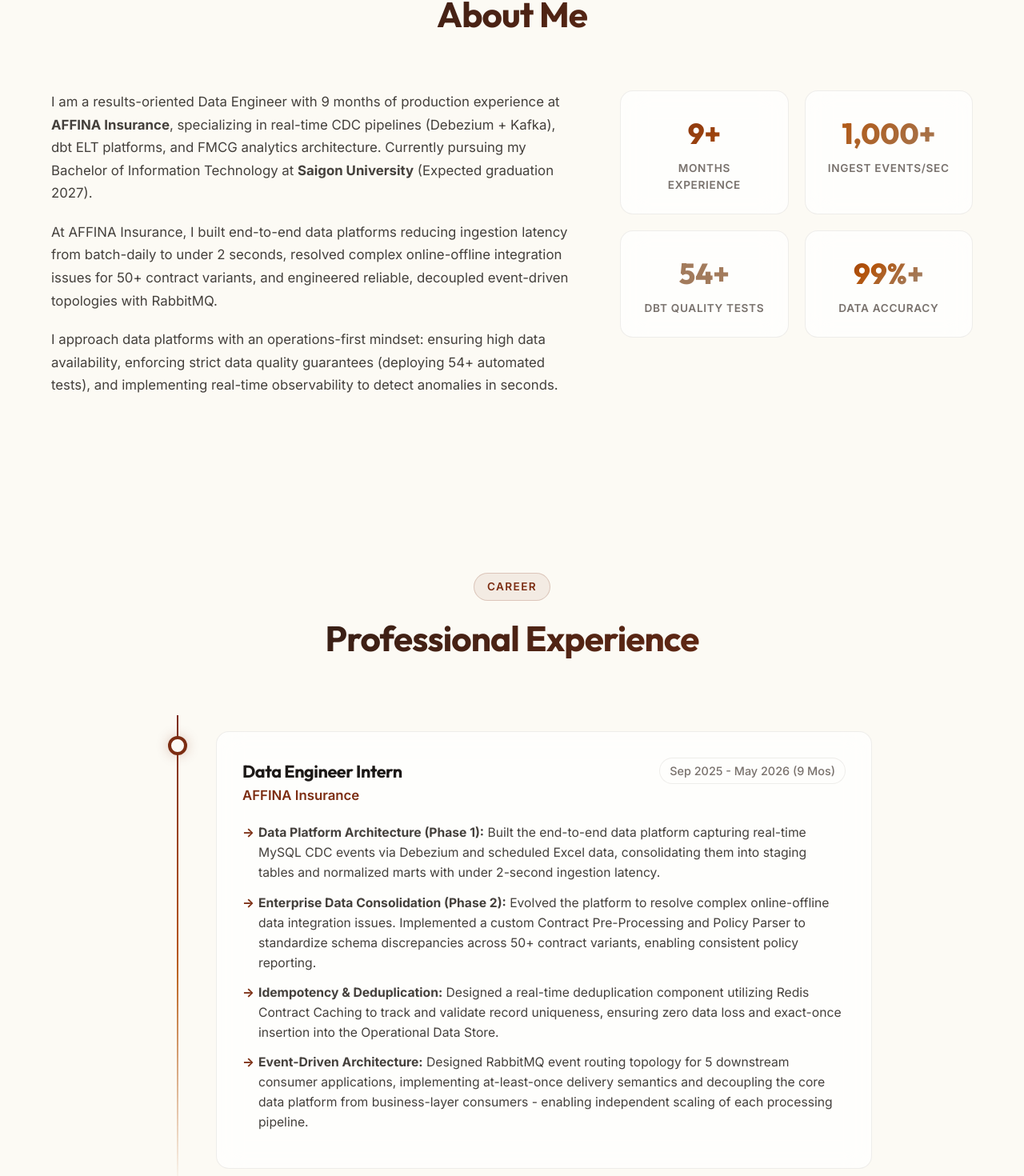
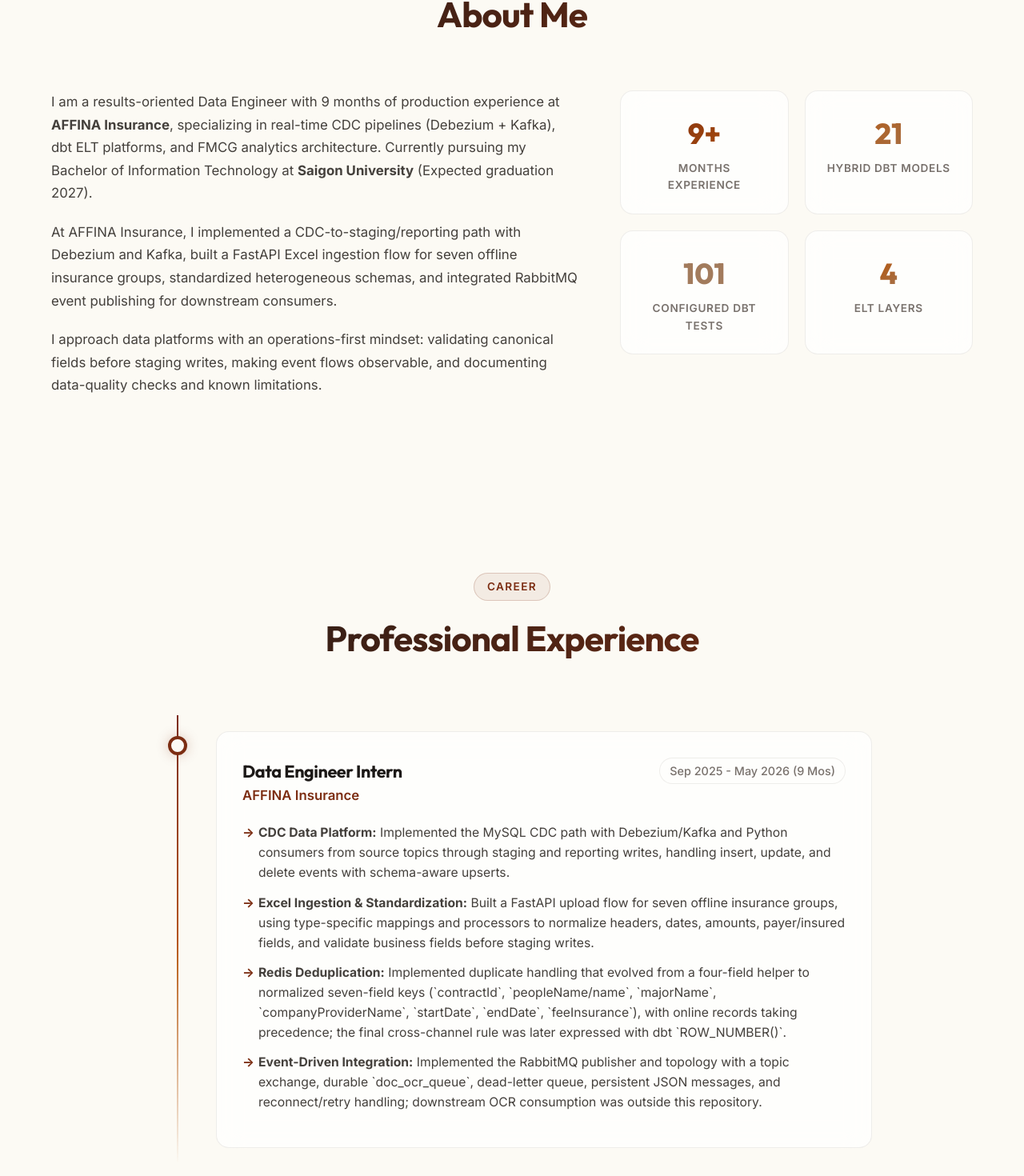
Before and after one commit to phatle224/phatle-portfolio, a React (Vite) app: page / in a window 1280 px wide. Shown: the part 965-2435 px from the top of the page at 80% size. Built offline with nearby package versions, Linux system fonts and the light colour scheme.

Commit message:
feat: create main App component with portfolio layout and theme support

```diff
--- a/src/App.tsx
+++ b/src/App.tsx
@@ -268,10 +268,10 @@
                 I am a results-oriented Data Engineer with 9 months of production experience at <strong>AFFINA Insurance</strong>, specializing in real-time CDC pipelines (Debezium + Kafka), dbt ELT platforms, and FMCG analytics architecture. Currently pursuing my Bachelor of Information Technology at <strong>Saigon University</strong> (Expected graduation 2027).
               </p>
               <p>
-                At AFFINA Insurance, I built end-to-end data platforms reducing ingestion latency from batch-daily to under 2 seconds, resolved complex online-offline integration issues for 50+ contract variants, and engineered reliable, decoupled event-driven topologies with RabbitMQ.
+                At AFFINA Insurance, I implemented a CDC-to-staging/reporting path with Debezium and Kafka, built a FastAPI Excel ingestion flow for seven offline insurance groups, standardized heterogeneous schemas, and integrated RabbitMQ event publishing for downstream consumers.
               </p>
               <p>
-                I approach data platforms with an operations-first mindset: ensuring high data availability, enforcing strict data quality guarantees (deploying 54+ automated tests), and implementing real-time observability to detect anomalies in seconds.
+                I approach data platforms with an operations-first mindset: validating canonical fields before staging writes, making event flows observable, and documenting data-quality checks and known limitations.
               </p>
             </div>
 
@@ -281,16 +281,16 @@
                 <div className="stat-label">Months Experience</div>
               </div>
               <div className="glass-card stat-card blue-hover">
-                <div className="stat-number text-gradient-blue-purple">1,000+</div>
-                <div className="stat-label">Ingest events/sec</div>
+                <div className="stat-number text-gradient-blue-purple">21</div>
+                <div className="stat-label">Hybrid dbt Models</div>
               </div>
               <div className="glass-card stat-card purple-hover">
-                <div className="stat-number" style={{ color: 'var(--aurora-purple)' }}>54+</div>
-                <div className="stat-label">dbt Quality Tests</div>
+                <div className="stat-number" style={{ color: 'var(--aurora-purple)' }}>101</div>
+                <div className="stat-label">Configured dbt Tests</div>
               </div>
               <div className="glass-card stat-card">
-                <div className="stat-number text-gradient-rainbow">99%+</div>
-                <div className="stat-label">Data Accuracy</div>
+                <div className="stat-number text-gradient-rainbow">4</div>
+                <div className="stat-label">ELT Layers</div>
               </div>
             </div>
           </div>
@@ -320,16 +320,16 @@
                 </div>
                 <ul className="timeline-bullets">
                   <li>
-                    <strong>Data Platform Architecture (Phase 1):</strong> Built the end-to-end data platform capturing real-time MySQL CDC events via Debezium and scheduled Excel data, consolidating them into staging tables and normalized marts with under 2-second ingestion latency.
+                    <strong>CDC Data Platform:</strong> Implemented the MySQL CDC path with Debezium/Kafka and Python consumers from source topics through staging and reporting writes, handling insert, update, and delete events with schema-aware upserts.
                   </li>
                   <li>
-                    <strong>Enterprise Data Consolidation (Phase 2):</strong> Evolved the platform to resolve complex online-offline data integration issues. Implemented a custom Contract Pre-Processing and Policy Parser to standardize schema discrepancies across 50+ contract variants, enabling consistent policy reporting.
+                    <strong>Excel Ingestion & Standardization:</strong> Built a FastAPI upload flow for seven offline insurance groups, using type-specific mappings and processors to normalize headers, dates, amounts, payer/insured fields, and validate business fields before staging writes.
                   </li>
                   <li>
-                    <strong>Idempotency & Deduplication:</strong> Designed a real-time deduplication component utilizing Redis Contract Caching to track and validate record uniqueness, ensuring zero data loss and exact-once insertion into the Operational Data Store.
+                    <strong>Redis Deduplication:</strong> Implemented duplicate handling that evolved from a four-field helper to normalized seven-field keys (`contractId`, `peopleName/name`, `majorName`, `companyProviderName`, `startDate`, `endDate`, `feeInsurance`), with online records taking precedence; the final cross-channel rule was later expressed with dbt `ROW_NUMBER()`.
                   </li>
                   <li>
-                    <strong>Event-Driven Architecture:</strong> Designed RabbitMQ event routing topology for 5 downstream consumer applications, implementing at-least-once delivery semantics and decoupling the core data platform from business-layer consumers - enabling independent scaling of each processing pipeline.
+                    <strong>Event-Driven Integration:</strong> Implemented the RabbitMQ publisher and topology with a topic exchange, durable `doc_ocr_queue`, dead-letter queue, persistent JSON messages, and reconnect/retry handling; downstream OCR consumption was outside this repository.
                   </li>
                 </ul>
               </div>
@@ -502,31 +502,32 @@
           </div>
 
           <div className="grid-2">
-            {/* Project 1: PitchFlow Data Lakehouse */}
-            <div className="glass-card project-card purple-hover">
-              <div className="project-visual purple">
-                <Workflow className="project-visual-icon" size={56} />
-                <div className="badge badge-purple" style={{ position: 'absolute', top: '16px', right: '16px' }}>Delta Lakehouse & Spark</div>
+            {/* Project 1: InsightMesh (Privacy-Bounded NL2SQL Platform) */}
+            <div className="glass-card project-card blue-hover">
+              <div className="project-visual blue">
+                <Terminal className="project-visual-icon" size={56} />
+                <div className="badge badge-blue" style={{ position: 'absolute', top: '16px', right: '16px' }}>Privacy-Bounded NL2SQL</div>
               </div>
               <div className="project-body">
                 <div className="project-header-wrap">
-                  <h3 className="project-title">PitchFlow: Reliable Football Data Lakehouse</h3>
+                  <h3 className="project-title">InsightMesh — NL2SQL Analytics Platform</h3>
                 </div>
                 <p className="project-desc">
-                  Architected a local, production-grade football data lakehouse implementing Medallion Architecture (Bronze–Silver–Gold Delta tables on MinIO) over pinned StatsBomb Premier League 2015/16 event data (380 matches, millions of events). Features controlled chaos testing (Quarantine routing for malformed/duplicate records), idempotent Delta merges & PostgreSQL serving projections, orchestrated end-to-end via Apache Airflow with Metabase analytics dashboards.
+                  Built a local-first workspace for read-only PostgreSQL and MySQL analytics through natural-language questions. The FastAPI runtime combines datasource-scoped hybrid retrieval, dialect-aware SQL generation, SQLGlot safety validation, verified execution, history, saved analyses, and dashboards. Benchmarked 37 cases on a 6-table e-commerce demo schema with 100% result and join-path accuracy, 66.98% mean entity precision, and 5/5 unsafe requests blocked.
                 </p>
                 <div className="project-tags">
-                  <span className="badge">Apache Spark</span>
-                  <span className="badge">Delta Lake</span>
-                  <span className="badge">Apache Airflow</span>
-                  <span className="badge">MinIO (S3)</span>
+                  <span className="badge">Python</span>
+                  <span className="badge">FastAPI</span>
                   <span className="badge">PostgreSQL</span>
-                  <span className="badge">Metabase</span>
-                  <span className="badge">Python</span>
+                  <span className="badge">MySQL</span>
+                  <span className="badge">pgvector</span>
+                  <span className="badge">SQLGlot</span>
+                  <span className="badge">Next.js</span>
+                  <span className="badge">TypeScript</span>
                   <span className="badge">Docker</span>
                 </div>
                 <div className="project-links">
-                  <a href="https://github.com/phatle224/pitchflow-reliable-football-data-lakehouse" target="_blank" rel="noopener noreferrer" className="project-link" style={{ color: 'var(--aurora-purple)' }}>
+                  <a href="https://github.com/phatle224/insightmesh-multi-source-analytics" target="_blank" rel="noopener noreferrer" className="project-link" style={{ color: 'var(--aurora-blue)' }}>
                     <svg viewBox="0 0 24 24" width="16" height="16" stroke="currentColor" strokeWidth="2" fill="none" strokeLinecap="round" strokeLinejoin="round" style={{ marginRight: '4px' }}><path d="M9 19c-5 1.5-5-2.5-7-3m14 6v-3.87a3.37 3.37 0 0 0-.94-2.61c3.14-.35 6.44-1.54 6.44-7A5.44 5.44 0 0 0 20 4.77 5.07 5.07 0 0 0 19.91 1S18.73.65 16 2.48a13.38 13.38 0 0 0-7 0C6.27.65 5.09 1 5.09 1A5.07 5.07 0 0 0 5 4.77a5.44 5.44 0 0 0-1.5 3.78c0 5.42 3.3 6.61 6.44 7A3.37 3.37 0 0 0 9 18.13V22"></path></svg> Code Repo
                   </a>
                 </div>
@@ -544,7 +545,7 @@
                   <h3 className="project-title">Hybrid Data Ingestion & Streaming Platform</h3>
                 </div>
                 <p className="project-desc">
-                  Unified real-time contract changes from the sales database with offline Excel reports from partners and administrators in a centralized insurance analytics platform. Built a hybrid ELT pipeline using Debezium, Kafka, and FastAPI ingestion into PostgreSQL, then designed a 4-layer Medallion dbt pipeline (Staging → Intermediate → Warehouse → Mart) with 54 automated data quality tests across 5 dimensions and 2 facts. Cross-channel deduplication uses composite business keys and ROW_NUMBER() so official online records take precedence over duplicate offline submissions.
+                  Independent re-implementation of an ingestion pattern from my internship, rebuilt from scratch with synthetic Faker data; no company code or production data was used. The project combines PostgreSQL CDC (Debezium + Kafka) with Excel batch ingestion, then applies a four-layer ELT pipeline in dbt: 10 staging, 2 intermediate, 7 warehouse, and 2 mart models. It includes 101 configured dbt tests and cross-channel deduplication with composite business keys and ROW_NUMBER(), with online records taking precedence. Latest local verification: 95 pass, 2 warnings, and 4 documented synthetic-data failures.
                 </p>
                 <div className="project-tags">
                   <span className="badge">Python</span>
@@ -634,32 +635,31 @@
               </div>
             </div>
 
-            {/* Pinned Project 2: Agent SQL (Multi-Source NL2SQL Platform) */}
-            <div className="glass-card project-card blue-hover">
-              <div className="project-visual blue">
-                <Terminal className="project-visual-icon" size={56} />
-                <div className="badge badge-blue" style={{ position: 'absolute', top: '16px', right: '16px' }}>Multi-Source NL2SQL</div>
+            {/* Pinned Project 2: PitchFlow Data Lakehouse */}
+            <div className="glass-card project-card purple-hover">
+              <div className="project-visual purple">
+                <Workflow className="project-visual-icon" size={56} />
+                <div className="badge badge-purple" style={{ position: 'absolute', top: '16px', right: '16px' }}>Delta Lakehouse & Spark</div>
               </div>
               <div className="project-body">
                 <div className="project-header-wrap">
-                  <h3 className="project-title">Agent SQL — Multi-Source NL2SQL Analytics Platform</h3>
+                  <h3 className="project-title">PitchFlow: Reliable Football Data Lakehouse</h3>
                 </div>
                 <p className="project-desc">
-                  Enabled non-technical users to explore fragmented data sources with natural-language questions instead of manually writing SQL. Built a FastAPI query service to validate, sanitize, route, and execute queries across PostgreSQL, MySQL, MongoDB, SQLite, DuckDB, and imported datasets. The Next.js and TypeScript dashboard manages data connections, supports natural-language and manual SQL queries, and presents results through interactive tables and charts.
+                  Architected a local, production-grade football data lakehouse implementing Medallion Architecture (Bronze–Silver–Gold Delta tables on MinIO) over pinned StatsBomb Premier League 2015/16 event data (380 matches, millions of events). Features controlled chaos testing, idempotent Delta merges, PostgreSQL serving projections, and end-to-end Apache Airflow orchestration with Metabase analytics dashboards.
                 </p>
                 <div className="project-tags">
+                  <span className="badge">Apache Spark</span>
+                  <span className="badge">Delta Lake</span>
+                  <span className="badge">Apache Airflow</span>
+                  <span className="badge">MinIO (S3)</span>
+                  <span className="badge">PostgreSQL</span>
+                  <span className="badge">Metabase</span>
                   <span className="badge">Python</span>
-                  <span className="badge">FastAPI</span>
-                  <span className="badge">MySQL</span>
-                  <span className="badge">MongoDB</span>
-                  <span className="badge">PostgreSQL</span>
-                  <span className="badge">SQLite</span>
-                  <span className="badge">DuckDB</span>
-                  <span className="badge">React</span>
-                  <span className="badge">TypeScript</span>
+                  <span className="badge">Docker</span>
                 </div>
                 <div className="project-links">
-                  <a href="https://github.com/phatle224/Agent_SQL" target="_blank" rel="noopener noreferrer" className="project-link" style={{ color: 'var(--aurora-blue)' }}>
+                  <a href="https://github.com/phatle224/pitchflow-reliable-football-data-lakehouse" target="_blank" rel="noopener noreferrer" className="project-link" style={{ color: 'var(--aurora-purple)' }}>
                     <svg viewBox="0 0 24 24" width="16" height="16" stroke="currentColor" strokeWidth="2" fill="none" strokeLinecap="round" strokeLinejoin="round" style={{ marginRight: '4px' }}><path d="M9 19c-5 1.5-5-2.5-7-3m14 6v-3.87a3.37 3.37 0 0 0-.94-2.61c3.14-.35 6.44-1.54 6.44-7A5.44 5.44 0 0 0 20 4.77 5.07 5.07 0 0 0 19.91 1S18.73.65 16 2.48a13.38 13.38 0 0 0-7 0C6.27.65 5.09 1 5.09 1A5.07 5.07 0 0 0 5 4.77a5.44 5.44 0 0 0-1.5 3.78c0 5.42 3.3 6.61 6.44 7A3.37 3.37 0 0 0 9 18.13V22"></path></svg> Code Repo
                   </a>
                 </div>
```
Also changed, not shown: 1 other file (tests, documents, lock files or other folders).
